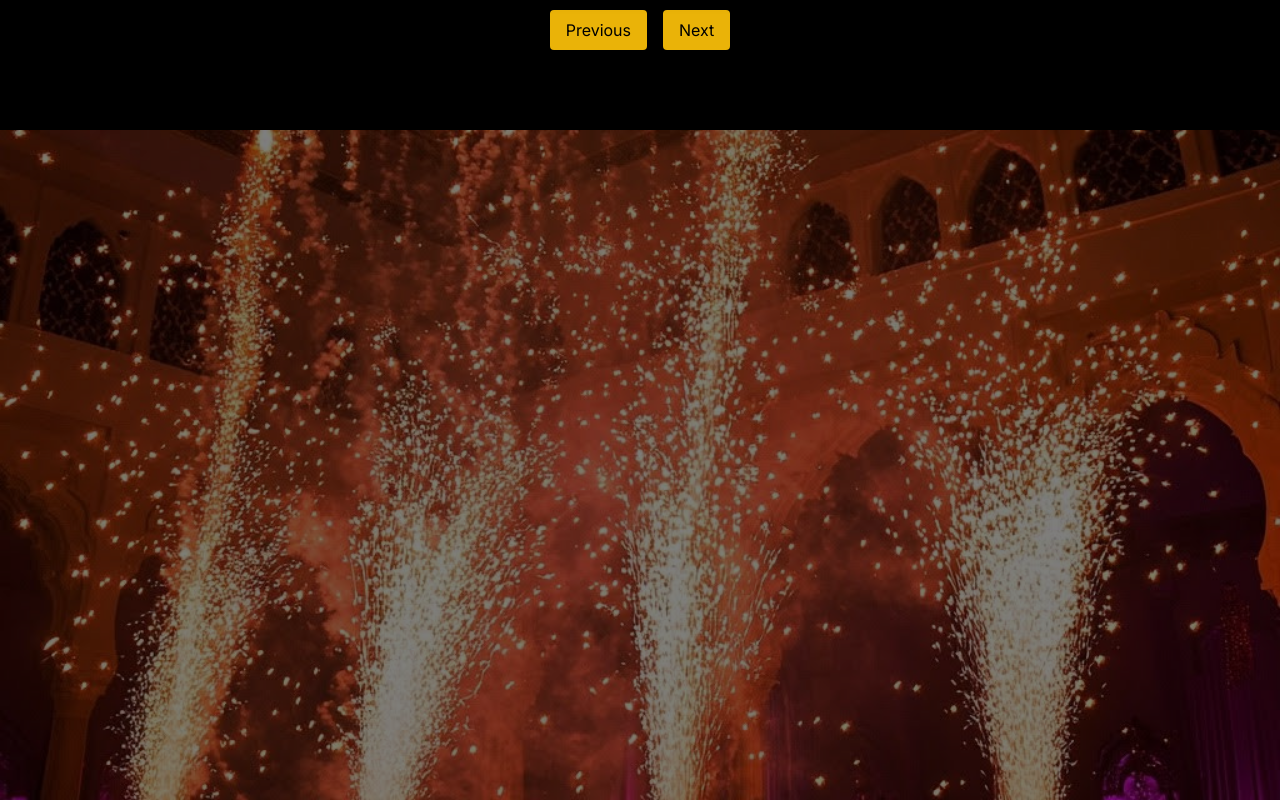
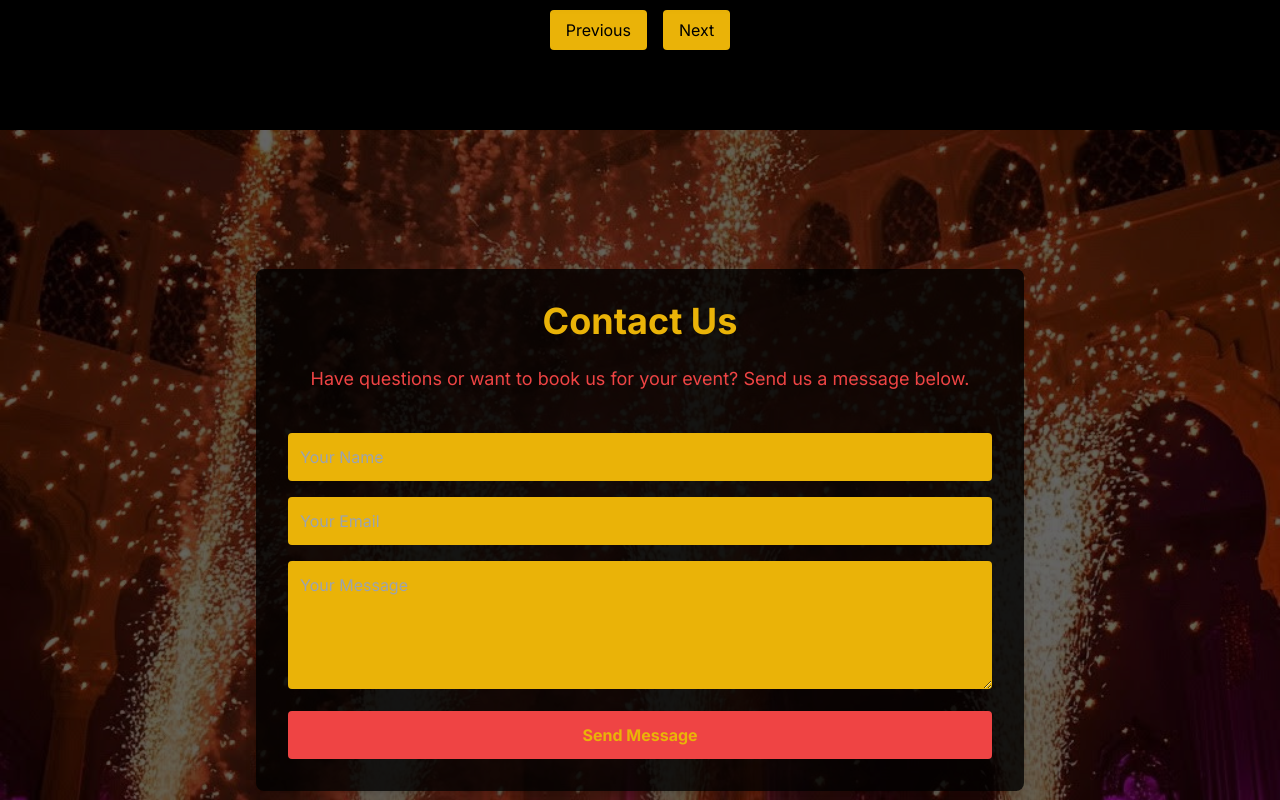
Before and after one commit to Uvaancovie/flare-frenzi, a Next.js app: page / in a window 1280 px wide. Shown: the part 2020-2820 px from the top of the page. Built offline with nearby package versions, Linux system fonts and the light colour scheme.

Commit message:
the new contact form

```diff
--- a/app/components/Contact.tsx
+++ b/app/components/Contact.tsx
@@ -2,11 +2,24 @@
 "use client";
 
 import { motion } from 'framer-motion';
+import Image from 'next/image';
 
 const Contact: React.FC = () => {
   return (
-    <section className="bg-black text-yellow-500 py-20 px-6">
-      <div className="max-w-3xl mx-auto text-center">
+    <section className="relative w-full h-screen overflow-hidden">
+      {/* Background Image */}
+      <Image
+        src="/inside-firework.jpg" // Ensure this image is in the public directory
+        alt="Contact Background"
+        layout="fill"
+        objectFit="cover"
+        quality={100}
+        className="absolute inset-0 z-0"
+      />
+
+      {/* Overlay for Contact Form */}
+      <div className="absolute inset-0 bg-black bg-opacity-60 z-10 flex items-center justify-center">
+        <div className="max-w-3xl p-8 bg-black bg-opacity-80 text-yellow-500 rounded-lg shadow-lg text-center">
           <motion.h2
             initial={{ opacity: 0, y: -20 }}
             animate={{ opacity: 1, y: 0 }}
@@ -47,6 +60,7 @@ const Contact: React.FC = () => {
             </motion.button>
           </form>
         </div>
+      </div>
     </section>
   );
 };
--- a/app/page.tsx
+++ b/app/page.tsx
@@ -6,7 +6,7 @@ import Contact from './components/Contact';
 import Slideshow from './components/Slideshow';
 import Footer from './components/Footer';
 import AnimatedBanner from './components/AnimatedBanner';
-import FullSectionImage from './components/FullSectionImage';
+
 
 export default function Home() {
   return (
@@ -16,7 +16,7 @@ export default function Home() {
       <About />
       <Slideshow />
 
-      <FullSectionImage/>
+
 
 
       <Contact />
```
Lines whose indentation alone changed are shown as unchanged.
